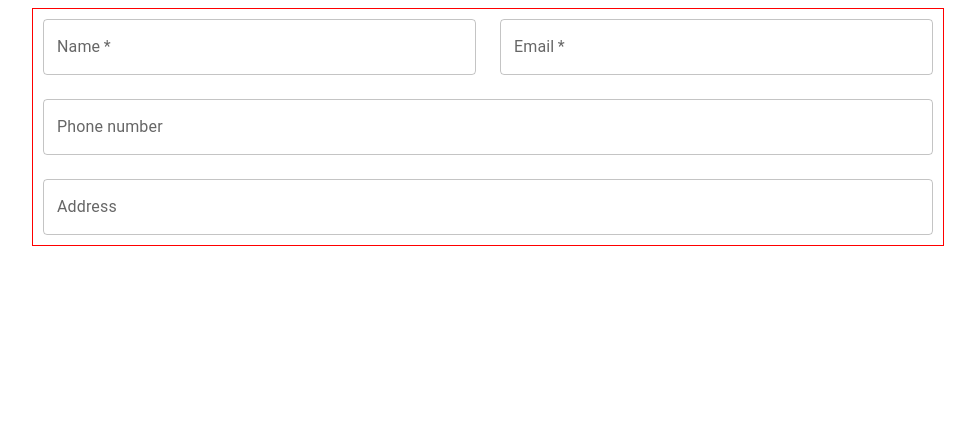
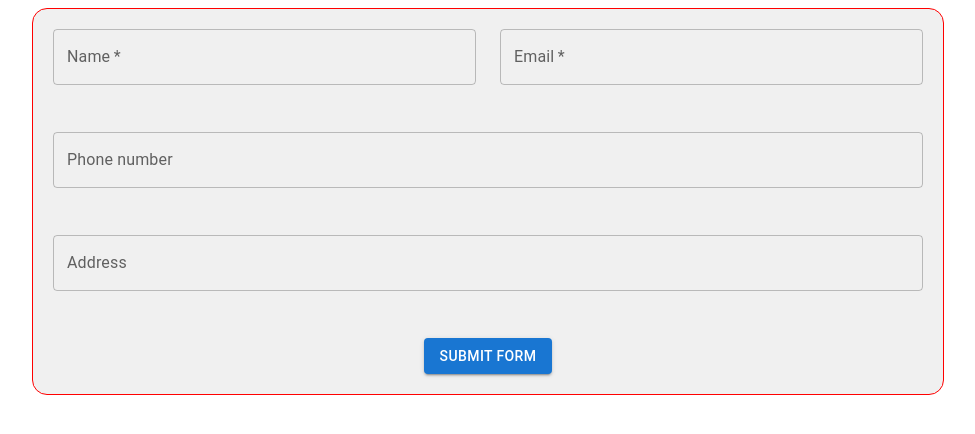
Before and after one commit to Andrij-Panasenko/mui-learn, a React (Vite) app: page / in a window 1280 px wide. Shown: the top 434 px of the page, without its empty margins (152-1127 px from the left). Built offline with nearby package versions, Linux system fonts and the light colour scheme.

Commit message:
validation and submiit form. MVP WIP

```diff
--- a/src/App.jsx
+++ b/src/App.jsx
@@ -1,6 +1,5 @@
 import style from './app.module.css';
 import { useState } from 'react';
-import { useFormControl } from '@mui/material/FormControl';
 import Container from '@mui/material/Container';
 import TextField from '@mui/material/TextField';
 import Box from '@mui/material/Box';
@@ -10,14 +9,47 @@ import ProviderTheme from './components/ProviderTheme';
 
 export default function App() {
   const [isError, setIsError] = useState(false);
+  const [formValues, setFormValues] = useState({
+    name: '',
+    email: '',
+    phone: '',
+    address: '',
+  });
+
+  const handleChange = (e) => {
+    const { id, value } = e.target;
+
+    setFormValues((prevData) => ({
+      ...prevData,
+      [id]: value,
+    }));
+  };
+
+  const handleSubmit = (e) => {
+    e.preventDefault();
+
+    if (!formValues.name || !formValues.email) {
+      setIsError(true);
+    } else {
+      setIsError(false);
+      console.log('Form data:', formValues);
+    }
+  };
+
   return (
     <>
       <ProviderTheme>
         <Container fixed maxWidth="md">
           <Box
             component="form"
+            noValidate
             autoComplete="off"
-            sx={{ border: '1px solid red' }}
+            sx={{
+              border: '1px solid red',
+              borderRadius: '15px',
+              backgroundColor: 'rgba(0, 0, 0, 0.06)',
+            }}
+            onSubmit={handleSubmit}
           >
             <Grid
               container={true}
@@ -25,16 +57,19 @@ export default function App() {
               columns={12}
               alignItems={'center'}
               justifyContent={'center'}
-              sx={{ padding: '10px' }}
+              sx={{ padding: '20px' }}
             >
               <Grid item xs={12} md={6}>
                 <TextField
                   fullWidth
                   required
                   error={isError}
+                  helperText={isError ? 'This field is required' : ' '}
                   id="name"
                   label="Name"
                   placeholder="e.g., John Doe"
+                  value={formValues.name}
+                  onChange={handleChange}
                 />
               </Grid>
 
@@ -43,37 +78,44 @@ export default function App() {
                   fullWidth
                   required
                   error={isError}
+                  helperText={isError ? 'This field is required' : ' '}
                   id="email"
                   label="Email"
                   placeholder="Your email"
+                  value={formValues.email}
+                  onChange={handleChange}
                 />
               </Grid>
 
               <Grid item xs={12}>
                 <TextField
                   fullWidth
-                  error={isError}
                   id="phone"
+                  helperText=" "
                   label="Phone number"
                   placeholder="Your phone number"
+                  value={formValues.phone}
+                  onChange={handleChange}
                 />
               </Grid>
 
               <Grid item xs={12}>
                 <TextField
                   fullWidth
-                  error={isError}
+                  helperText=" "
                   id="address"
                   label="Address"
                   placeholder="Your phone address"
+                  value={formValues.address}
+                  onChange={handleChange}
                 />
               </Grid>
 
-              {/* <Grid>
+              <Grid item>
                 <Button type="submit" variant="contained">
                   Submit form
                 </Button>
-              </Grid> */}
+              </Grid>
             </Grid>
           </Box>
         </Container>
```
